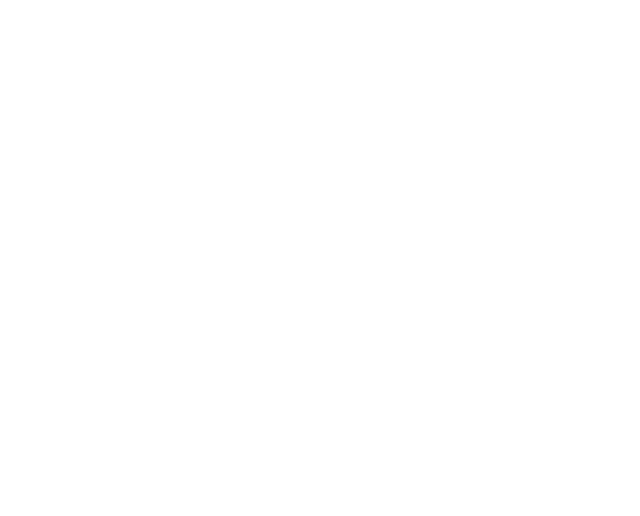
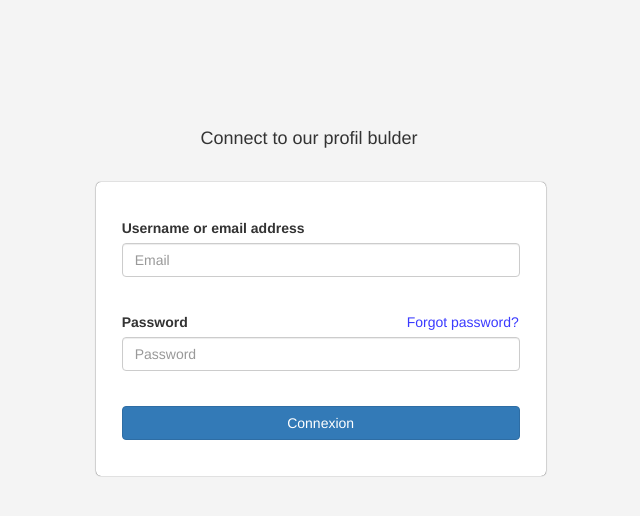
Before and after one commit to DJoelle/Projet_GitTrello, a plain HTML site: page index.html in a window 1280 px wide. Shown: the whole page, without its empty margins (331-971 px from the left). Drawn offline with Linux system fonts and the light colour scheme.

Commit message:
Ajout du formulaire de connextion

```diff
--- /dev/null
+++ b/css/style.css
@@ -0,0 +1,37 @@
+html, body{
+    margin: 0;
+    padding: 0;
+    background-color: #f4f4f4;
+}
+.main{
+    margin-top: 10%;
+}
+
+.icon{
+    height: 100px;
+    width: 100px;
+}
+
+p{
+    text-align: center;
+    font-size: 18px;
+}
+
+.link{
+    margin-left: 215px;
+    color: #3a3aff;
+}
+
+.link:hover{
+    text-decoration: none;
+    color: #3a3aff;
+}
+
+.login{
+    border: 1px solid transparent;
+    border-radius: 5px;
+    box-shadow: 0px 0px 1px 0.1px;
+    width: 450px;
+    padding: 35px 25px;
+    background-color: #ffffff;
+}
--- a/index.html
+++ b/index.html
@@ -3,8 +3,49 @@
 <head>
 	<meta charset="UTF-8">
 	<title>Connexion</title>
+	<link rel="stylesheet" href="assets/font-awesome-4.6.1/css/font-awesome.css">
+	<link rel="stylesheet" href="assets/bootstrap-3.3.6-dist/css/bootstrap.css">
+	<link rel="stylesheet" href="css/style.css">
 </head>
 <body>
 
+	<div class="container-fluid">
+		<div class="main">
+			<div class="row">
+				<div class="col-md-offset-4 col-md-4 col-md-offset-4">
+					<div class="image">
+					</div>
+				</div>
+			</div>
+			<div class="row">
+				<div class="col-md-offset-4 col-md-4 col-md-offset-4">
+					<p>Connect to our profil bulder</p>
+					<br>
+				</div>
+			</div>
+
+			<div class="row">
+				<div class="col-md-offset-4 col-md-4 col-md-offset-4 login">
+					<form>
+						<div class="form-group">
+							<label for="exampleInputEmail1">Username or email address</label>
+							<input type="email" class="form-control" id="exampleInputEmail1" placeholder="Email">
+						</div> <br>
+						<div class="form-group">
+							<label for="exampleInputPassword1">Password</label>
+							<a href="#" for="" class="link">Forgot password?</a>
+							<input type="password" class="form-control" id="exampleInputPassword1" placeholder="Password">
+						</div><br>
+						<button type="submit" class="btn btn-block btn-primary">Connexion</button>
+					</form>
+				</div>
+			</div>
+		</div>
+	</div>
+
+
+
+	<script src="assets/bootstrap-3.3.6-dist/js/bootstrap.js"></script>
+	<script src="assets/jquery/jquery-3.3.1.min.js"></script>
 </body>
 </html>
```
